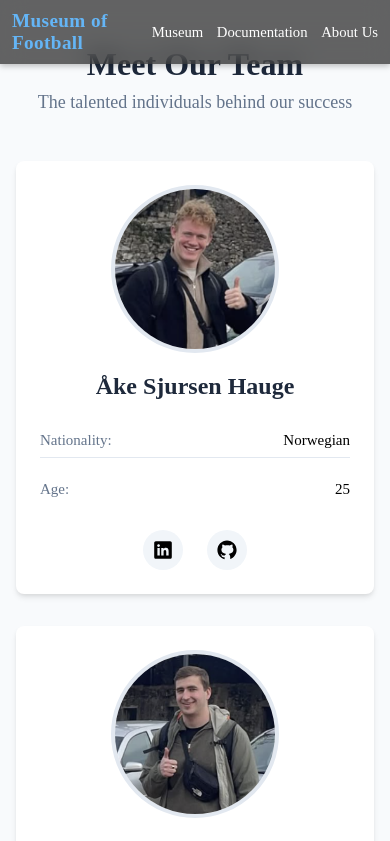
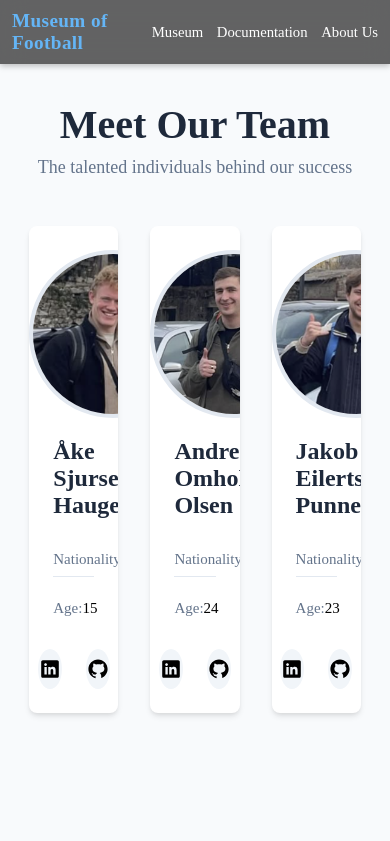
Before and after one commit to jepunnerud/webtech-project, a Next.js app: page /about-us in a window 390 px wide. Shown: the top 841 px of the page. Built offline with nearby package versions, Linux system fonts and the light colour scheme.

Commit message:
Fix the broken css

```diff
--- a/src/app/about-us/page.module.css
+++ b/src/app/about-us/page.module.css
@@ -34,12 +34,17 @@ Layout Principles:
 - Accessibility-focused color contrast
 */
 
+body {
+  background-color: #f8fafc;
+  width: 100vw;
+}
+
 .container {
   padding: 2rem 1rem;
-    max-width: 1200px;
   margin: 0 auto;
   min-height: 100vh;
-    background-color: #f8fafc;
+  margin-top: 5vh;
+  max-width: 85vw;
 }
 
 .header {
@@ -62,26 +67,32 @@ Layout Principles:
   margin: 0 auto;
 }
 
-  .grid {
-    display: grid;
-    grid-template-columns: repeat(auto-fill, minmax(300px, 1fr));
+.aboutCardContainer {
+  display: flex;
   gap: 2rem;
-    justify-items: center;
+  justify-content: space-evenly;
+  align-items: center;
 }
 
 .card {
   background: #ffffff;
   border-radius: 0.5rem;
-    box-shadow: 0 4px 6px -1px rgba(0, 0, 0, 0.1), 0 2px 4px -1px rgba(0, 0, 0, 0.06);
+  box-shadow:
+    0 4px 6px -1px rgba(0, 0, 0, 0.1),
+    0 2px 4px -1px rgba(0, 0, 0, 0.06);
   width: 100%;
   max-width: 320px;
   overflow: hidden;
-    transition: transform 0.2s ease, box-shadow 0.2s ease;
+  transition:
+    transform 0.2s ease,
+    box-shadow 0.2s ease;
 }
 
 .card:hover {
   transform: translateY(-4px);
-    box-shadow: 0 10px 15px -3px rgba(0, 0, 0, 0.1), 0 4px 6px -2px rgba(0, 0, 0, 0.05);
+  box-shadow:
+    0 10px 15px -3px rgba(0, 0, 0, 0.1),
+    0 4px 6px -2px rgba(0, 0, 0, 0.05);
 }
 
 .imageWrapper {
@@ -167,22 +178,3 @@ Layout Principles:
 .icon {
   transition: filter 0.2s ease;
 }
-
-  /* Responsive adjustments */
-  @media (max-width: 768px) {
-    .container {
-      padding: 1.5rem 1rem;
-    }
-
-    .title {
-      font-size: 2rem;
-    }
-
-    .grid {
-      grid-template-columns: 1fr;
-    }
-
-    .card {
-      max-width: 100%;
-    }
-  }
--- a/src/app/about-us/page.tsx
+++ b/src/app/about-us/page.tsx
@@ -1,5 +1,5 @@
-import Image from 'next/image';
-import styles from './page.module.css';
+import Image from "next/image";
+import styles from "./page.module.css";
 
 interface Student {
   name: string;
@@ -12,40 +12,40 @@ interface Student {
 
 const students: Student[] = [
   {
-    name: 'Åke Sjursen Hauge',
-    imageSrc: '/guttabilder/aake.png',
-    linkedin: 'https://www.linkedin.com/in/aake-sjursen-hauge/',
-    github: 'https://github.com/aakesj',
-    nationality: 'Norwegian',
-    age: 25,
+    name: "Åke Sjursen Hauge",
+    imageSrc: "/guttabilder/aake.png",
+    linkedin: "https://www.linkedin.com/in/aake-sjursen-hauge/",
+    github: "https://github.com/aakesj",
+    nationality: "Norwegian",
+    age: 15,
   },
   {
-    name: 'Andreas Omholt Olsen',
-    imageSrc: '/guttabilder/andreas.png',
-    linkedin: 'https://www.linkedin.com/in/andreas-omholt-olsen-890b9724b/',
-    github: 'https://github.com/andreas-ols1',
-    nationality: 'Norwegian',
+    name: "Andreas Omholt Olsen",
+    imageSrc: "/guttabilder/andreas.png",
+    linkedin: "https://www.linkedin.com/in/andreas-omholt-olsen-890b9724b/",
+    github: "https://github.com/andreas-ols1",
+    nationality: "Norwegian",
     age: 24,
   },
   {
-    name: 'Jakob Eilertsen Punnerud',
-    imageSrc: '/guttabilder/jakob.png',
-    linkedin: 'https://www.linkedin.com/in/jakobpunnerud-208771233/',
-    github: 'https://github.com/jepunnerud',
-    nationality: 'Norwegian',
+    name: "Jakob Eilertsen Punnerud",
+    imageSrc: "/guttabilder/jakob.png",
+    linkedin: "https://www.linkedin.com/in/jakobpunnerud-208771233/",
+    github: "https://github.com/jepunnerud",
+    nationality: "Norwegian",
     age: 23,
   },
 ];
 
 export default function AboutUsPage() {
   return (
-    <main className={styles.container}>
+    <div className={styles.container}>
       <div className={styles.header}>
         <h1 className={styles.title}>Meet Our Team</h1>
         <p className={styles.subtitle}>The talented individuals behind our success</p>
       </div>
 
-      <div className={styles.grid}>
+      <div className={styles.aboutCardContainer}>
         {students.map((student) => (
           <div key={student.name} className={styles.card}>
             <div className={styles.imageWrapper}>
@@ -69,33 +69,29 @@ export default function AboutUsPage() {
                 </p>
               </div>
               <div className={styles.links}>
-                <a href={student.linkedin} target="_blank" rel="noopener noreferrer"
-                   aria-label={`${student.name}'s LinkedIn profile`}
-                   className={styles.link}>
-                  <Image
-                    src="/icons/linkedin.svg"
-                    alt="LinkedIn logo"
-                    width={24}
-                    height={24}
-                    className={styles.icon}
-                  />
+                <a
+                  href={student.linkedin}
+                  target="_blank"
+                  rel="noopener noreferrer"
+                  aria-label={`${student.name}'s LinkedIn profile`}
+                  className={styles.link}
+                >
+                  <Image src="/icons/linkedin.svg" alt="LinkedIn logo" width={24} height={24} className={styles.icon} />
                 </a>
-                <a href={student.github} target="_blank" rel="noopener noreferrer"
-                   aria-label={`${student.name}'s GitHub profile`}
-                   className={styles.link}>
-                  <Image
-                    src="/icons/github.svg"
-                    alt="GitHub logo"
-                    width={24}
-                    height={24}
-                    className={styles.icon}
-                  />
+                <a
+                  href={student.github}
+                  target="_blank"
+                  rel="noopener noreferrer"
+                  aria-label={`${student.name}'s GitHub profile`}
+                  className={styles.link}
+                >
+                  <Image src="/icons/github.svg" alt="GitHub logo" width={24} height={24} className={styles.icon} />
                 </a>
               </div>
             </div>
           </div>
         ))}
       </div>
-    </main>
+    </div>
   );
 }
--- a/src/app/globals.css
+++ b/src/app/globals.css
@@ -8,8 +8,9 @@
   --foreground: #ededed;
 }
 
-html, body {
+html,
+body {
   margin: 0;
   padding: 0;
-  height: 100%;        /* not required for the hero, but nice baseline */
+  height: 100%; /* not required for the hero, but nice baseline */
 }
--- a/src/components/NavBar.module.css
+++ b/src/components/NavBar.module.css
@@ -4,12 +4,12 @@
 }
 
 .navbar {
-    position: fixed;         /* ← stays put, no scroll */
+  position: fixed; /* ← stays put, no scroll */
   inset: 0 0 auto 0;
   height: 64px;
   z-index: 100;
-    backdrop-filter: blur(12px);          /* frosted glass */
-    background: rgba(17, 17, 17, 0.65);   /* translucent so hero shines through */
+  backdrop-filter: blur(12px); /* frosted glass */
+  background: rgba(17, 17, 17, 0.65); /* translucent so hero shines through */
   box-shadow: 0 2px 6px rgba(0 0 0 / 0.25);
 }
 
@@ -17,7 +17,7 @@
   max-width: 960px;
   height: 100%;
   margin-inline: auto;
-    padding: 0 .75rem;
+  padding: 0 0.75rem;
   display: flex;
   align-items: center;
   justify-content: space-between;
@@ -26,7 +26,7 @@
 .brand {
   font-weight: 700;
   font-size: 1.2rem;
-    letter-spacing: .02em;
+  letter-spacing: 0.02em;
   color: var(--accent);
   text-decoration: none;
 }
@@ -39,9 +39,9 @@
 
 .links a {
   position: relative;
-    padding-block: .25rem;
+  padding-block: 0.25rem;
   color: #fff;
-    transition: color .2s;
+  transition: color 0.2s;
   text-decoration: none;
 }
 
@@ -51,21 +51,24 @@
 }
 
 .links a::after {
-    content: '';
+  content: "";
   position: absolute;
   left: 0;
   bottom: -4px;
   width: 0;
   height: 2px;
   background: currentColor;
-    transition: width .25s;
+  transition: width 0.25s;
 }
 
 .links a:hover::after,
-  .links a[aria-current='page']::after {
+.links a[aria-current="page"]::after {
   width: 100%;
 }
 
 @media (max-width: 640px) {
-    .links { gap: .85rem; font-size: .92rem; }
+  .links {
+    gap: 0.85rem;
+    font-size: 0.92rem;
   }
+}
```
Also changed, not shown: src/app/museum/page.module.css (+8 -1 lines), src/app/page.module.css (+3 -4 lines). Lines whose indentation alone changed are shown as unchanged.
